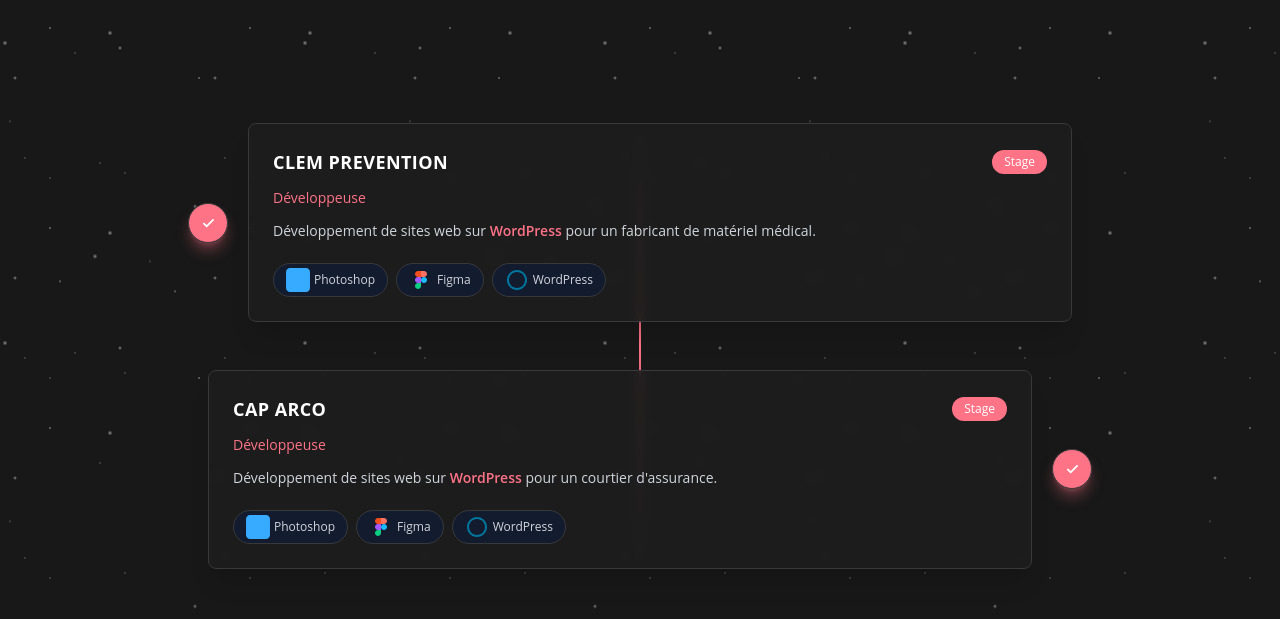
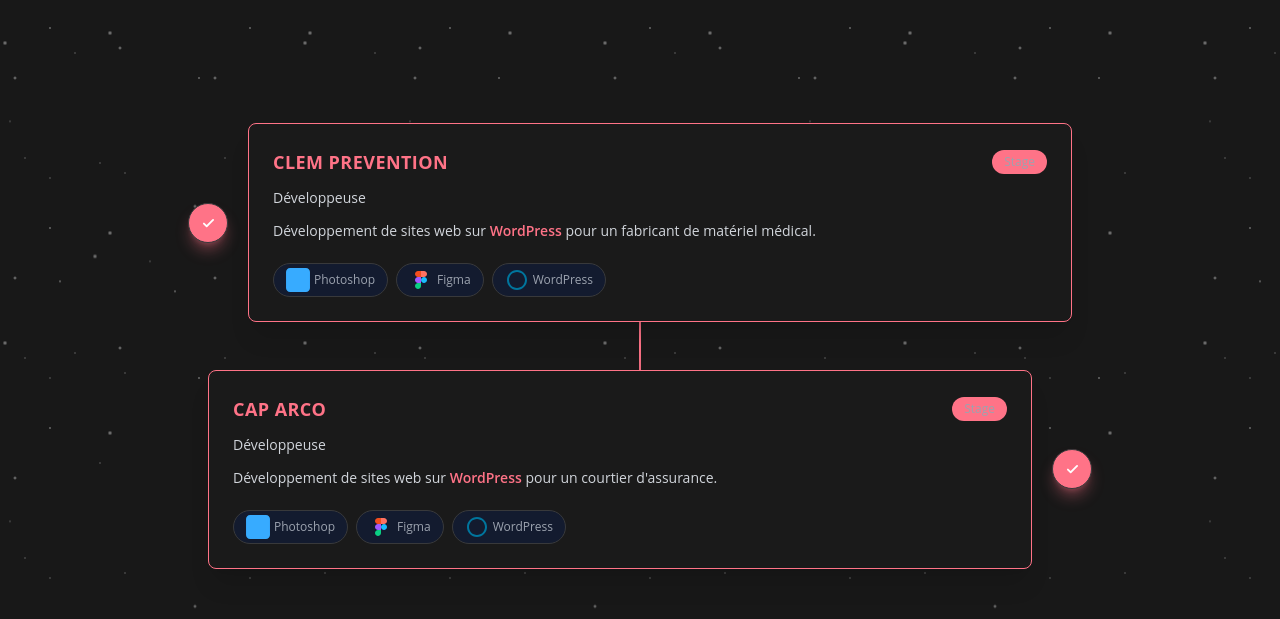
Before and after one commit to IIbey/CV_Marine, a Nuxt app: page / in a window 1280 px wide. Shown: the part 3940-4559 px from the top of the page. Built offline with nearby package versions, Linux system fonts and the light colour scheme.

Commit message:
Amélioration du composant ExperiencesTimeline : ajout de nouveaux styles CSS pour les cartes de timeline, incluant un fond sombre, des effets de survol, et des mises à jour de couleurs pour une meilleure interactivité et lisibilité.

```diff
--- a/components/ExperiencesTimeline.vue
+++ b/components/ExperiencesTimeline.vue
@@ -198,4 +198,32 @@
     transform: translateY(-400px);
   }
 }
+
+/* Améliorations de design */
+.timeline-card {
+  background-color: #1A1A1A;
+  border-color: #FF7387;
+  transition: transform 0.3s ease, box-shadow 0.3s ease;
+}
+
+.timeline-card:hover {
+  transform: translateY(-10px);
+  box-shadow: 0 10px 20px rgba(255, 115, 135, 0.5);
+}
+
+.timeline-card .text-gray-300 {
+  color: #e5e7eb;
+}
+
+.timeline-card .font-bold {
+  color: #FF7387;
+}
+
+.timeline-card .text-sm {
+  color: #d1d5db;
+}
+
+.timeline-card .text-xs {
+  color: #9ca3af;
+}
 </style>
```
